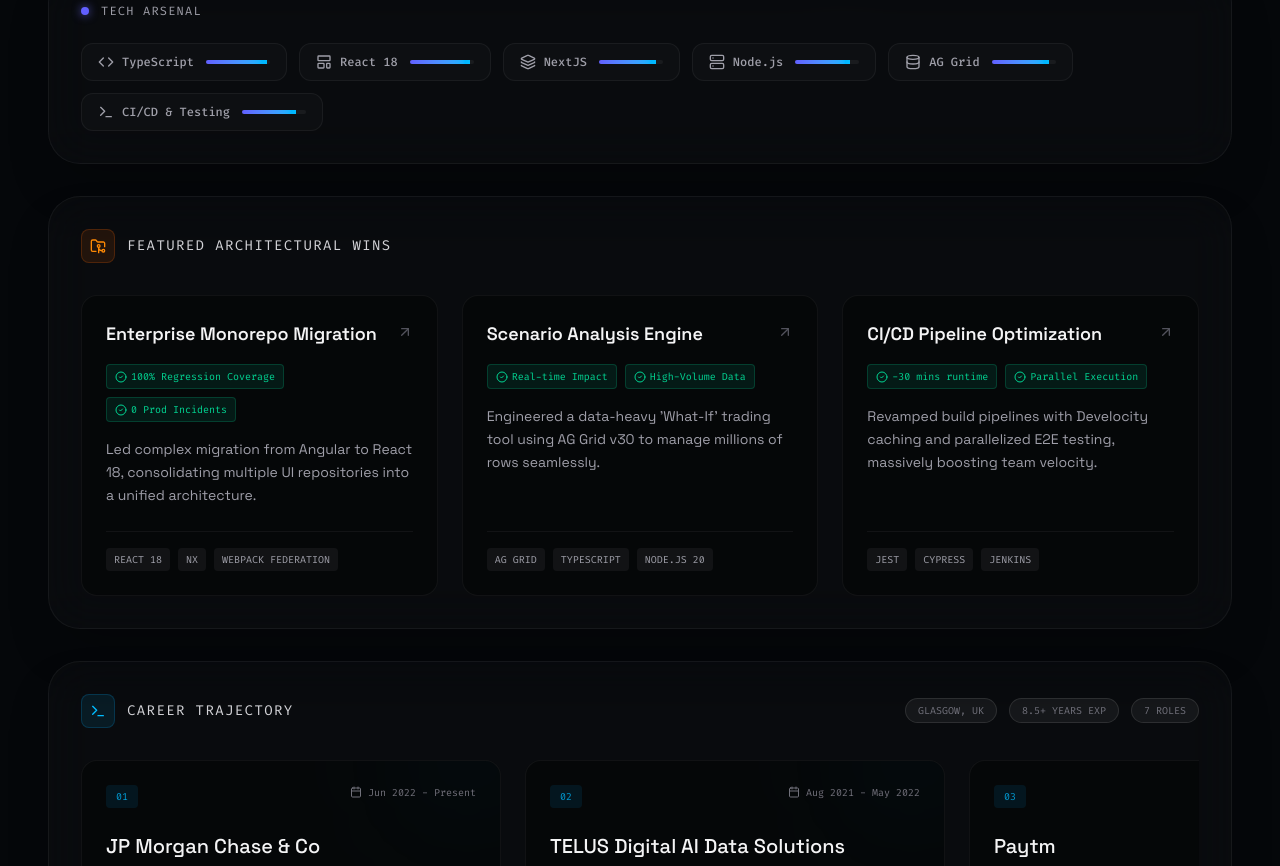
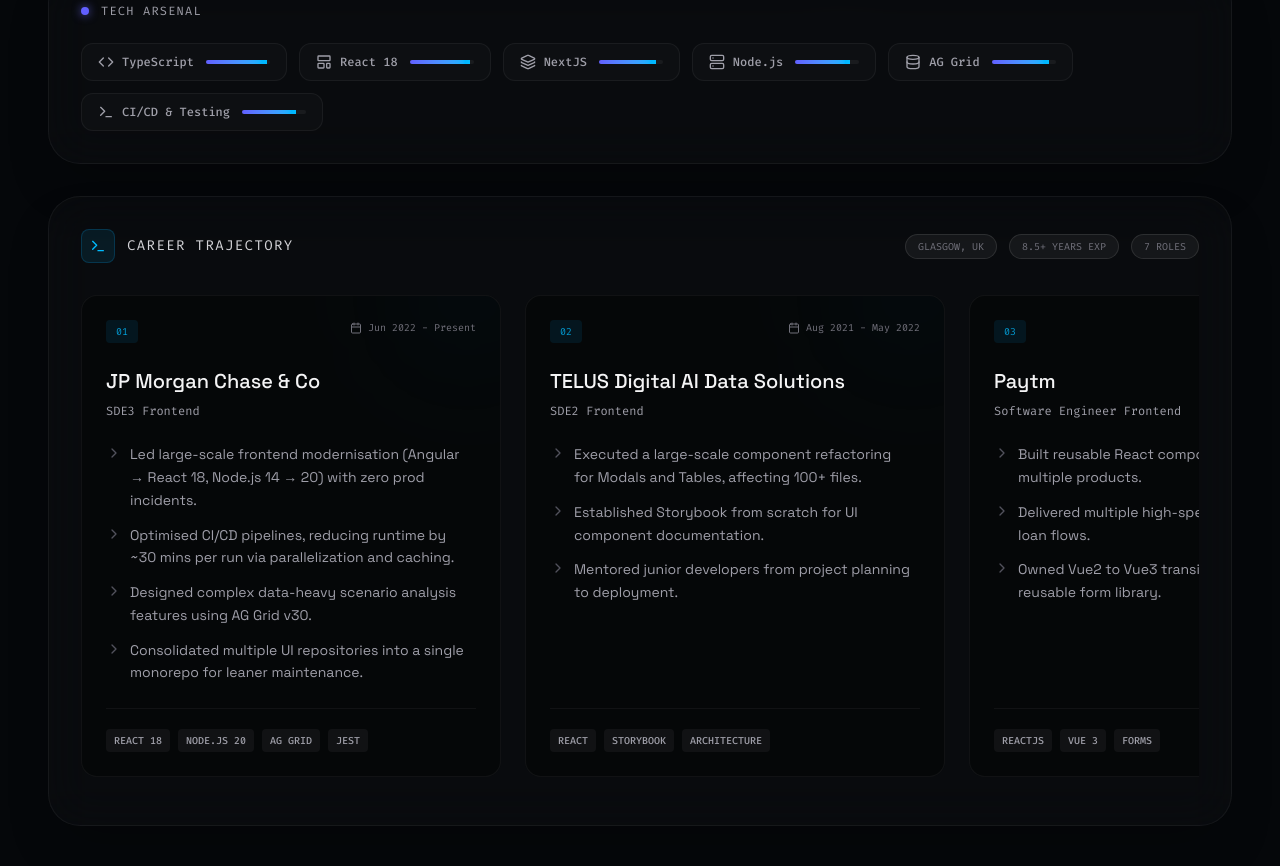
Before and after one commit to saraogipraveen/portfolio, a Next.js app: page / in a window 1280 px wide. Shown: the part 774-1640 px from the top of the page. Built offline with nearby package versions, Linux system fonts and the light colour scheme.

Commit message:
style: remove Featured Architectural Wins component

```diff
--- a/src/app/page.tsx
+++ b/src/app/page.tsx
@@ -2,7 +2,6 @@
 import { Experience } from "@/components/Experience";
 import { AboutPrinciples } from "@/components/AboutPrinciples";
 import { Skills } from "@/components/Skills";
-import { Projects } from "@/components/Projects";
 
 export default function Home() {
   return (
@@ -24,11 +23,6 @@
           <Skills />
         </div>
 
-        {/* Featured Projects / Wins */}
-        <div className="lg:col-span-12 lg:row-span-1 flex min-h-[400px]">
-          <Projects />
-        </div>
-
         {/* Bottom Full Width: Experience Timeline (Scrollable inside its card) */}
         <div className="lg:col-span-12 lg:row-span-1 flex min-h-[500px]">
           <Experience />
--- a/src/components/Projects.tsx
+++ /dev/null
@@ -1,92 +0,0 @@
-"use client";
-
-import { motion } from "framer-motion";
-import { FolderGit2, ArrowUpRight, CheckCircle2 } from "lucide-react";
-
-const projects = [
-    {
-        title: "Enterprise Monorepo Migration",
-        metrics: ["100% Regression Coverage", "0 Prod Incidents"],
-        desc: "Led complex migration from Angular to React 18, consolidating multiple UI repositories into a unified architecture.",
-        tech: ["React 18", "Nx", "Webpack Federation"],
-    },
-    {
-        title: "Scenario Analysis Engine",
-        metrics: ["Real-time Impact", "High-Volume Data"],
-        desc: "Engineered a data-heavy 'What-If' trading tool using AG Grid v30 to manage millions of rows seamlessly.",
-        tech: ["AG Grid", "TypeScript", "Node.js 20"],
-    },
-    {
-        title: "CI/CD Pipeline Optimization",
-        metrics: ["-30 mins runtime", "Parallel Execution"],
-        desc: "Revamped build pipelines with Develocity caching and parallelized E2E testing, massively boosting team velocity.",
-        tech: ["Jest", "Cypress", "Jenkins"],
-    },
-];
-
-export function Projects() {
-    return (
-        <motion.section
-            initial={{ opacity: 0, scale: 0.95 }}
-            animate={{ opacity: 1, scale: 1 }}
-            transition={{ duration: 0.5, delay: 0.3 }}
-            className="bento-card w-full h-full p-6 lg:p-8 flex flex-col"
-        >
-            <div className="flex items-center justify-between mb-8">
-                <div className="flex items-center gap-3">
-                    <div className="p-2 rounded-lg bg-orange-500/10 border border-orange-500/20">
-                        <FolderGit2 className="h-4 w-4 text-orange-400" />
-                    </div>
-                    <h2 className="font-[family-name:var(--font-fira-code)] text-sm uppercase tracking-widest text-zinc-300">
-                        Featured Architectural Wins
-                    </h2>
-                </div>
-            </div>
-
-            <div className="grid grid-cols-1 md:grid-cols-2 lg:grid-cols-3 gap-4 lg:gap-6 flex-1">
-                {projects.map((project) => (
-                    <div
-                        key={project.title}
-                        className="group relative flex flex-col rounded-2xl border border-white/5 bg-black/40 p-5 lg:p-6 transition-all hover:bg-white/[0.03] hover:border-orange-500/30 overflow-hidden"
-                    >
-                        {/* Hover Glow */}
-                        <div className="absolute -right-10 -top-10 h-32 w-32 rounded-full bg-orange-500/10 blur-3xl transition-opacity opacity-0 group-hover:opacity-100" />
-
-                        <div className="flex items-start justify-between mb-4 relative z-10">
-                            <h3 className="font-[family-name:var(--font-space-grotesk)] text-lg font-semibold text-zinc-100 group-hover:text-white transition-colors">
-                                {project.title}
-                            </h3>
-                            <ArrowUpRight className="h-4 w-4 text-zinc-600 group-hover:text-orange-400 transition-colors shrink-0 mt-1" />
-                        </div>
-
-                        <div className="flex flex-wrap gap-2 mb-4 relative z-10">
-                            {project.metrics.map((m) => (
-                                <span key={m} className="flex items-center gap-1 font-[family-name:var(--font-fira-code)] text-[10px] text-emerald-400 bg-emerald-400/10 px-2 py-1 rounded border border-emerald-400/20">
-                                    <CheckCircle2 className="h-3 w-3" />
-                                    {m}
-                                </span>
-                            ))}
-                        </div>
-
-                        <p className="font-[family-name:var(--font-space-grotesk)] text-sm text-zinc-400 leading-relaxed mb-6 flex-1 relative z-10">
-                            {project.desc}
-                        </p>
-
-                        <div className="mt-auto relative z-10 pt-4 border-t border-white/5">
-                            <div className="flex flex-wrap gap-2">
-                                {project.tech.map((t) => (
-                                    <span
-                                        key={t}
-                                        className="font-[family-name:var(--font-fira-code)] text-[10px] uppercase px-2 py-1 rounded bg-white/5 text-zinc-400"
-                                    >
-                                        {t}
-                                    </span>
-                                ))}
-                            </div>
-                        </div>
-                    </div>
-                ))}
-            </div>
-        </motion.section>
-    );
-}
```
